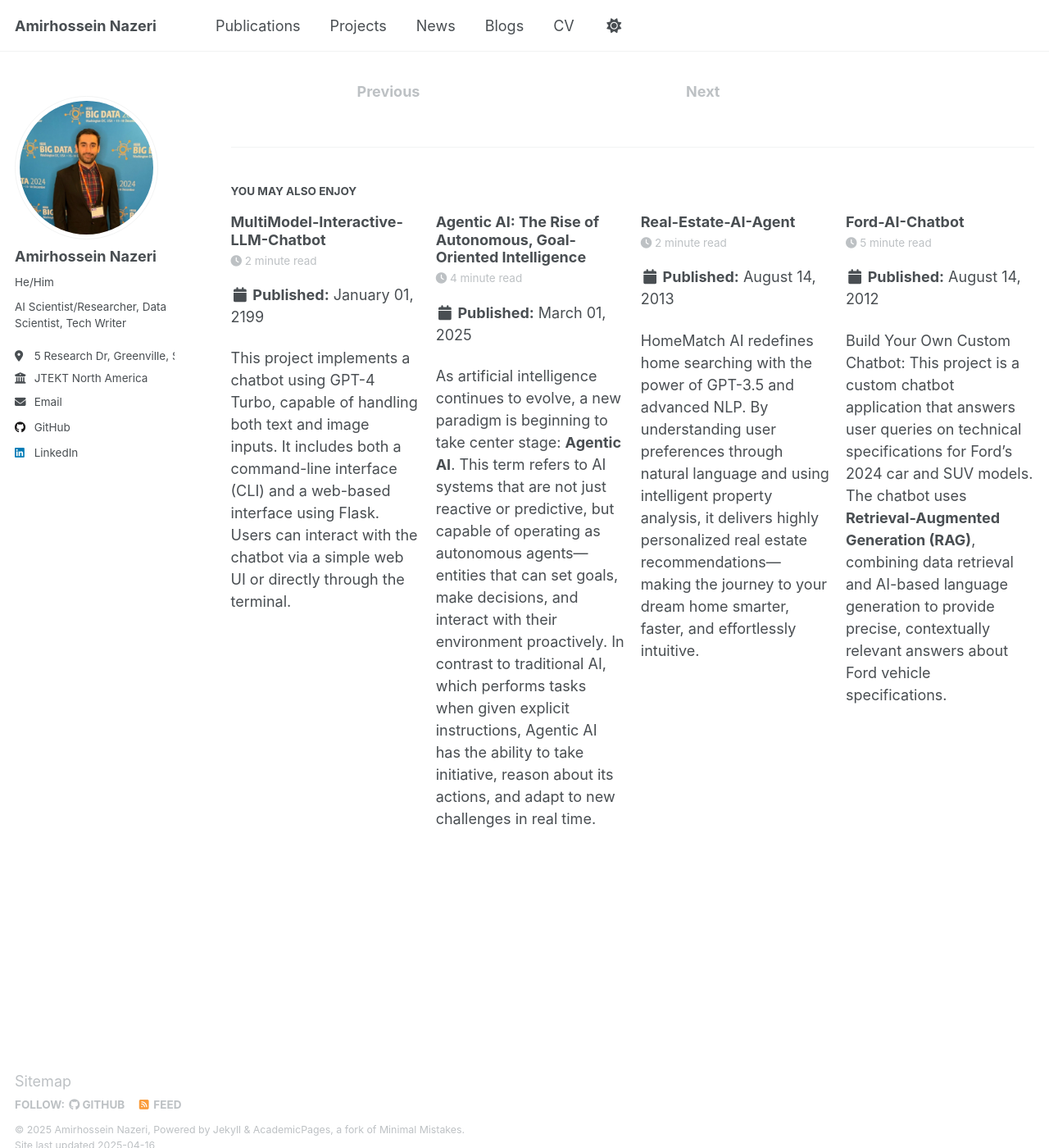
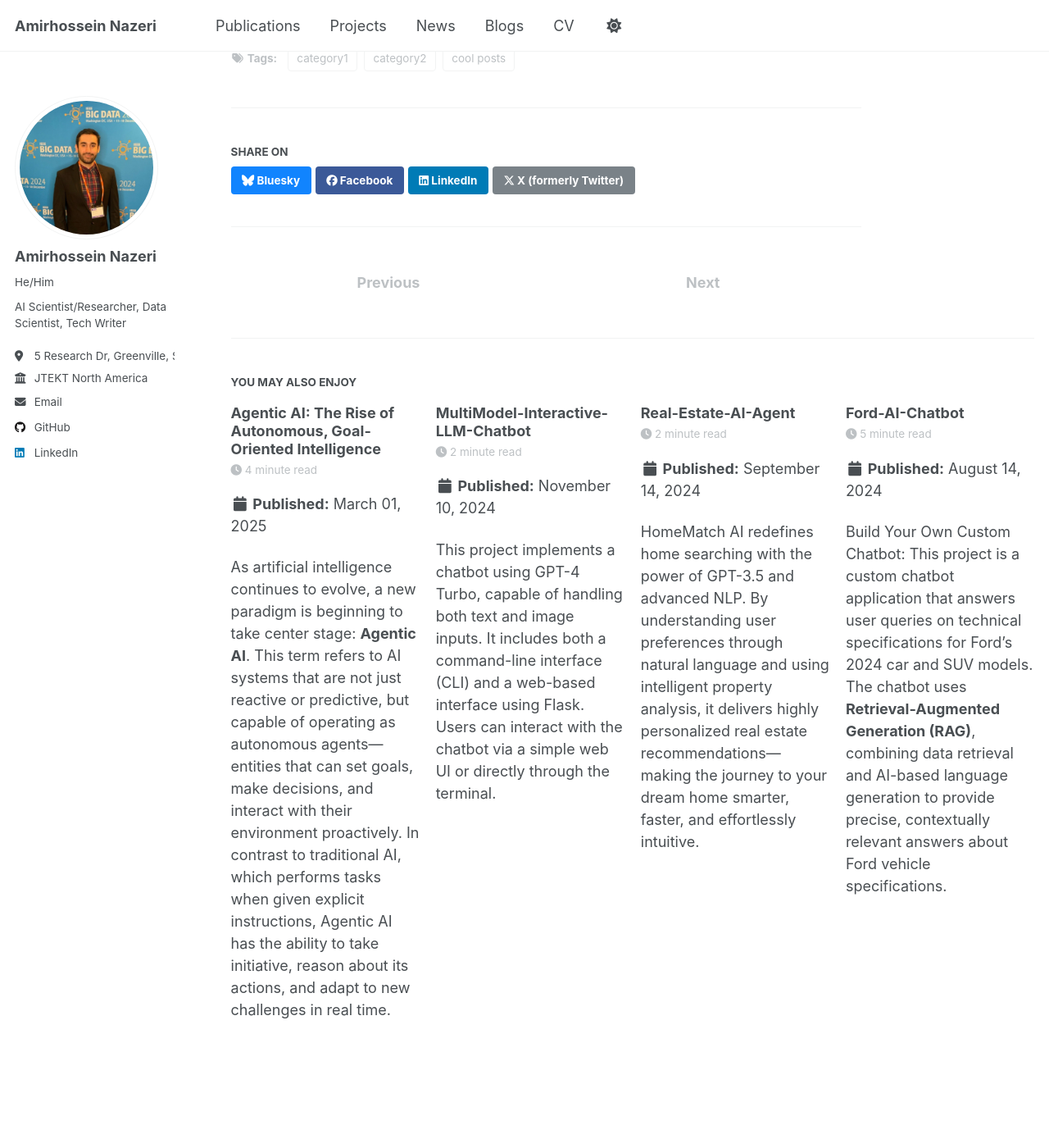
Before and after one commit to amirhnazerii/amirhnazerii.github.io, a Jekyll site: the page built from _posts/2015-08-14-blog-post-4.md, in a window 1280 px wide and 1400 px high, scrolled down 3370 px. Shown: the whole window at 82% size. Built offline with Jekyll 4.4.1, drawn with Linux system fonts in a browser that asks for light colours.

Commit message:
fixed dates

```diff
--- a/_posts/2012-08-14-blog-post-1.md
+++ b/_posts/2012-08-14-blog-post-1.md
@@ -1,6 +1,6 @@
 ---
 title: 'Ford-AI-Chatbot'
-date: 2012-08-14
+date: 2024-08-14
 permalink: /posts/2012/08/blog-post-1/
 excerpt: "Build Your Own Custom Chatbot: This project is a custom chatbot application that answers user queries on technical specifications for Ford’s 2024 car and SUV models. The chatbot uses **Retrieval-Augmented Generation (RAG)**, combining data retrieval and AI-based language generation to provide precise, contextually relevant answers about Ford vehicle specifications."
 tags:
--- a/_posts/2013-08-14-blog-post-2.md
+++ b/_posts/2013-08-14-blog-post-2.md
@@ -1,6 +1,6 @@
 ---
 title: 'Real-Estate-AI-Agent'
-date: 2013-08-14
+date: 2024-09-14
 permalink: /posts/2013/08/blog-post-2/
 excerpt: "HomeMatch AI redefines home searching with the power of GPT-3.5 and advanced NLP. By understanding user preferences through natural language and using intelligent property analysis, it delivers highly personalized real estate recommendations—making the journey to your dream home smarter, faster, and effortlessly intuitive."
 tags:
--- a/_posts/2015-08-14-blog-post-4.md
+++ b/_posts/2015-08-14-blog-post-4.md
@@ -9,7 +9,7 @@ tags:
   - category2
 ---
 
-![Image](images\AIbattle.png){: .align -center width="450px"}
+![Image](/images/AIbattle.png){: .align -center width="450px"}
 
 # DeepSeek: A New Force in the AI Revolution
 
--- a/_posts/2199-01-01-future-post.md
+++ b/_posts/2199-01-01-future-post.md
@@ -1,6 +1,6 @@
 ---
 title: 'MultiModel-Interactive-LLM-Chatbot'
-date: 2199-01-01
+date: 2024-11-10
 permalink: /posts/2012/08/blog-post-5/
 excerpt: "This project implements a chatbot using GPT-4 Turbo, capable of handling both text and image inputs. It includes both a command-line interface (CLI) and a web-based interface using Flask. Users can interact with the chatbot via a simple web UI or directly through the terminal."
 tags:
```
